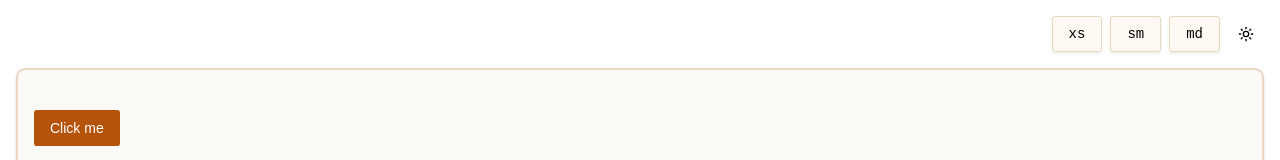
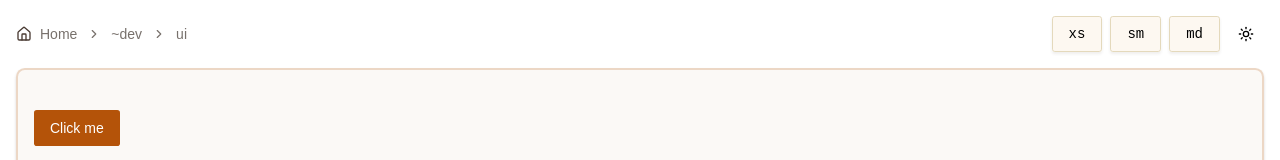
Before and after one commit to wzulfikar/web-boilerplate, a Next.js app: page /~dev/ui in a window 1280 px wide. Shown: the top 160 px of the page. Built offline with nearby package versions, Linux system fonts and the light colour scheme.

Commit message:
add breadcrumb

```diff
--- a/src/app/~dev/ui/layout.tsx
+++ b/src/app/~dev/ui/layout.tsx
@@ -1,7 +1,10 @@
 'use client'
 
+import { HomeIcon } from 'lucide-react'
+import { usePathname } from 'next/navigation'
 import { useState } from 'react'
 import ThemeToggle from '~/src/components/ThemeToggle'
+import { BreadcrumbSimple } from '~/src/components/ui/breadcrumb'
 import { Button } from '~/src/components/ui/button'
 import { Card, CardContent } from '~/src/components/ui/card'
 import { cn } from '~/src/utils/tailwind'
@@ -21,14 +24,31 @@ export default function DevLayoutContainer({
   children: React.ReactNode
 }) {
   const [size, setSize] = useState<keyof typeof variants.size>('default')
+  const pathname = usePathname()
 
   return (
     <div className="min-h-screen p-4">
-      <div className="flex items-center justify-end space-x-2 mb-4 sticky top-2 z-10">
-        <ToggleVariant label="xs" value={size} onChange={setSize} />
-        <ToggleVariant label="sm" value={size} onChange={setSize} />
-        <ToggleVariant label="md" value={size} onChange={setSize} />
-        <ThemeToggle side="bottom" variant="simple" />
+      <div className="flex items-center justify-between space-x-2 mb-4 sticky top-2 z-10">
+        <div className="flex items-center gap-2">
+          <BreadcrumbSimple
+            currentPath={pathname}
+            items={{
+              '/': (
+                <span className="flex items-center gap-2">
+                  <HomeIcon className="text-foreground" size={16} /> Home
+                </span>
+              ),
+              '/~dev': '~dev',
+              '/~dev/ui': 'ui',
+            }}
+          />
+        </div>
+        <div className="flex gap-2">
+          <ToggleVariant label="xs" value={size} onChange={setSize} />
+          <ToggleVariant label="sm" value={size} onChange={setSize} />
+          <ToggleVariant label="md" value={size} onChange={setSize} />
+          <ThemeToggle side="bottom" variant="simple" />
+        </div>
       </div>
       <div className={cn('mx-auto', size ? variants.size[size] : 'max-w-7xl')}>
         <Card className="border-2 border-primary/20 bg-card/50 backdrop-blur-sm">
--- /dev/null
+++ b/src/components/ui/breadcrumb.tsx
@@ -0,0 +1,142 @@
+import { Slot } from '@radix-ui/react-slot'
+import { ChevronRight, MoreHorizontal } from 'lucide-react'
+import type * as React from 'react'
+import { Fragment, memo } from 'react'
+
+import { cn } from '~/src/utils/tailwind'
+
+function Breadcrumb({ ...props }: React.ComponentProps<'nav'>) {
+  return <nav aria-label="breadcrumb" data-slot="breadcrumb" {...props} />
+}
+
+function BreadcrumbList({ className, ...props }: React.ComponentProps<'ol'>) {
+  return (
+    <ol
+      data-slot="breadcrumb-list"
+      className={cn(
+        'text-muted-foreground flex flex-wrap items-center gap-1.5 text-sm break-words sm:gap-2.5',
+        className,
+      )}
+      {...props}
+    />
+  )
+}
+
+function BreadcrumbItem({ className, ...props }: React.ComponentProps<'li'>) {
+  return (
+    <li
+      data-slot="breadcrumb-item"
+      className={cn('inline-flex items-center gap-1.5', className)}
+      {...props}
+    />
+  )
+}
+
+function BreadcrumbLink({
+  asChild,
+  className,
+  ...props
+}: React.ComponentProps<'a'> & {
+  asChild?: boolean
+}) {
+  const Comp = asChild ? Slot : 'a'
+
+  return (
+    <Comp
+      data-slot="breadcrumb-link"
+      className={cn('hover:text-foreground transition-colors', className)}
+      {...props}
+    />
+  )
+}
+
+function BreadcrumbPage({ className, ...props }: React.ComponentProps<'span'>) {
+  return (
+    <span
+      data-slot="breadcrumb-page"
+      role="link"
+      aria-disabled="true"
+      aria-current="page"
+      className={cn('text-foreground font-normal', className)}
+      {...props}
+    />
+  )
+}
+
+function BreadcrumbSeparator({
+  children,
+  className,
+  ...props
+}: React.ComponentProps<'li'>) {
+  return (
+    <li
+      data-slot="breadcrumb-separator"
+      role="presentation"
+      aria-hidden="true"
+      className={cn('[&>svg]:size-3.5', className)}
+      {...props}
+    >
+      {children ?? <ChevronRight />}
+    </li>
+  )
+}
+
+function BreadcrumbEllipsis({
+  className,
+  ...props
+}: React.ComponentProps<'span'>) {
+  return (
+    <span
+      data-slot="breadcrumb-ellipsis"
+      role="presentation"
+      aria-hidden="true"
+      className={cn('flex size-9 items-center justify-center', className)}
+      {...props}
+    >
+      <MoreHorizontal className="size-4" />
+      <span className="sr-only">More</span>
+    </span>
+  )
+}
+
+type BreadcrumbItem = { [href: string]: React.ReactNode }
+
+function BreadcrumbSimpleNoMemo({
+  currentPath,
+  items,
+}: {
+  currentPath: string
+  items: BreadcrumbItem
+}) {
+  const entriesForPath = Object.entries(items).filter(([href]) =>
+    currentPath.includes(href),
+  )
+  return (
+    <Breadcrumb>
+      <BreadcrumbList>
+        {entriesForPath.map(([href, component], i) => (
+          <Fragment key={href}>
+            <BreadcrumbItem key={href}>
+              <BreadcrumbLink href={href}>{component}</BreadcrumbLink>
+            </BreadcrumbItem>
+            {i < entriesForPath.length - 1 ? <BreadcrumbSeparator /> : null}
+          </Fragment>
+        ))}
+      </BreadcrumbList>
+    </Breadcrumb>
+  )
+}
+
+BreadcrumbSimpleNoMemo.displayName = 'BreadcrumbSimple'
+
+export const BreadcrumbSimple = memo(BreadcrumbSimpleNoMemo)
+
+export {
+  Breadcrumb,
+  BreadcrumbList,
+  BreadcrumbItem,
+  BreadcrumbLink,
+  BreadcrumbPage,
+  BreadcrumbSeparator,
+  BreadcrumbEllipsis,
+}
```
Also changed, not shown: 1 other file (tests, documents, lock files or other folders).
